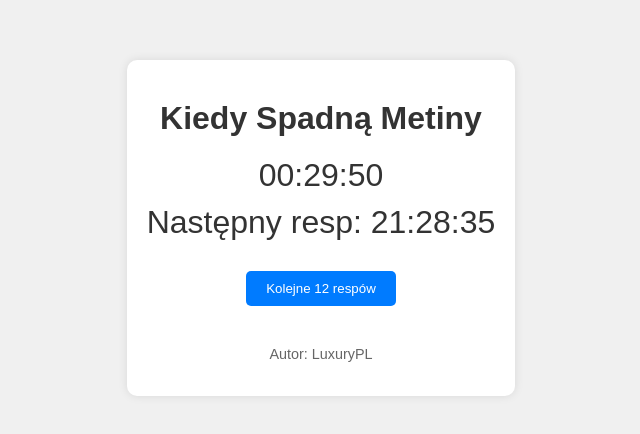
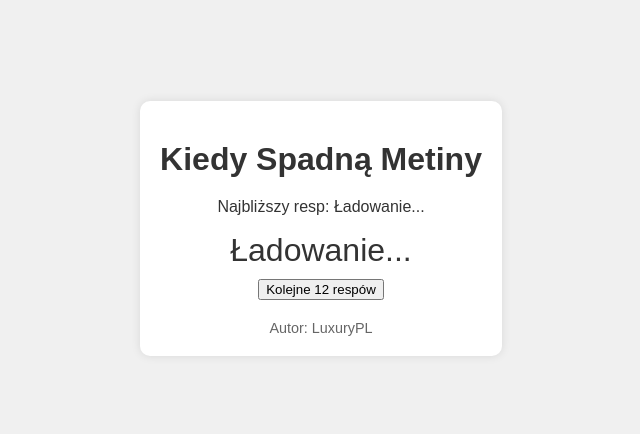
Before and after one commit to timerespa/LuxuryPL, a plain HTML site: page index.html in a window 1280 px wide. Shown: the part 172-606 px from the top of the page, without its empty margins (319-959 px from the left). Drawn offline with Linux system fonts and the light colour scheme.

Commit message:
Update index.html

```diff
--- a/index.html
+++ b/index.html
@@ -5,18 +5,16 @@
     <meta name="viewport" content="width=device-width, initial-scale=1.0">
     <title>Kiedy Spadną Metiny</title>
     <link rel="stylesheet" href="style.css">
+    <script defer src="script.js"></script>
 </head>
 <body>
     <div class="container">
         <h1>Kiedy Spadną Metiny</h1>
-        <div id="timer" class="timer"></div>
-        <div id="next-resp" class="next-resp"></div>
-        <button id="toggle-resp-list" class="toggle-resp-list">Kolejne 12 respów</button>
-        <ul id="resp-list" class="resp-list"></ul>
-        <footer>
-            <p>Autor: LuxuryPL</p>
-        </footer>
+        <p class="resp-time">Najbliższy resp: <span id="nextResp">Ładowanie...</span></p>
+        <div class="timer" id="timer">Ładowanie...</div>
+        <button id="toggleList">Kolejne 12 respów</button>
+        <ul id="respList" class="hidden"></ul>
+        <footer>Autor: LuxuryPL</footer>
     </div>
-    <script src="script.js"></script>
 </body>
 </html>
```
